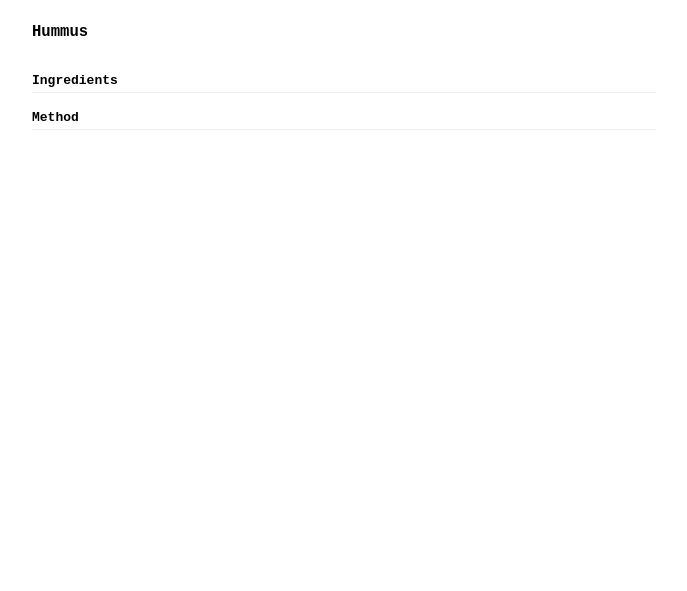
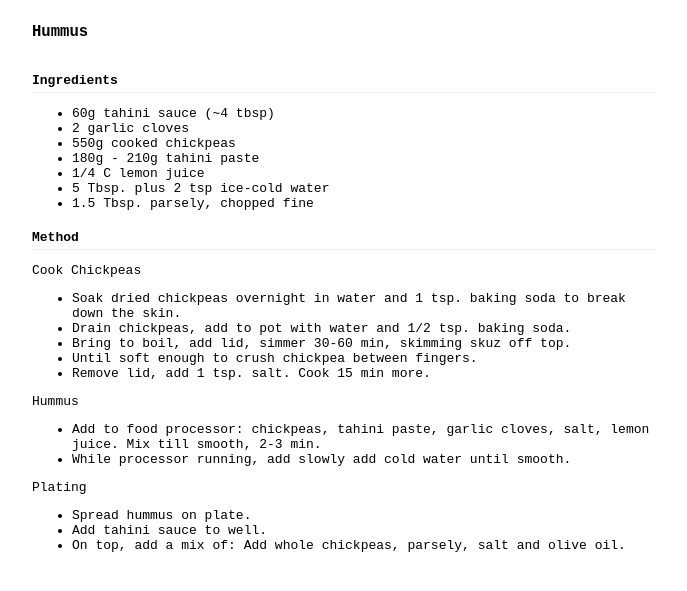
Before and after one commit to mkipling/p, a Jekyll site: the page built from _r/hummus.md, in a window 1280 px wide. Shown: the top 591 px of the page, without its empty margins (296-983 px from the left). Built offline with Jekyll 4.4.1, drawn with Linux system fonts in a browser that asks for light colours.

Commit message:
Update hummus.md

```diff
--- a/_r/hummus.md
+++ b/_r/hummus.md
@@ -5,5 +5,28 @@ category: Condiments
 
 ## Ingredients
 
+- 60g tahini sauce (~4 tbsp)
+- 2 garlic cloves
+- 550g cooked chickpeas
+- 180g - 210g tahini paste
+- 1/4 C lemon juice
+- 5 Tbsp. plus 2 tsp ice-cold water
+- 1.5 Tbsp. parsely, chopped fine
 
 ## Method
+
+Cook Chickpeas
+- Soak dried chickpeas overnight in water and 1 tsp. baking soda to break down the skin.
+- Drain chickpeas, add to pot with water and 1/2 tsp. baking soda.
+- Bring to boil, add lid, simmer 30-60 min, skimming skuz off top.
+- Until soft enough to crush chickpea between fingers.
+- Remove lid, add 1 tsp. salt. Cook 15 min more.
+
+Hummus
+- Add to food processor: chickpeas, tahini paste, garlic cloves, salt, lemon juice. Mix till smooth, 2-3 min.
+- While processor running, add slowly add cold water until smooth.
+
+Plating
+- Spread hummus on plate.
+- Add tahini sauce to well.
+- On top, add a mix of: Add whole chickpeas, parsely, salt and olive oil.
```
